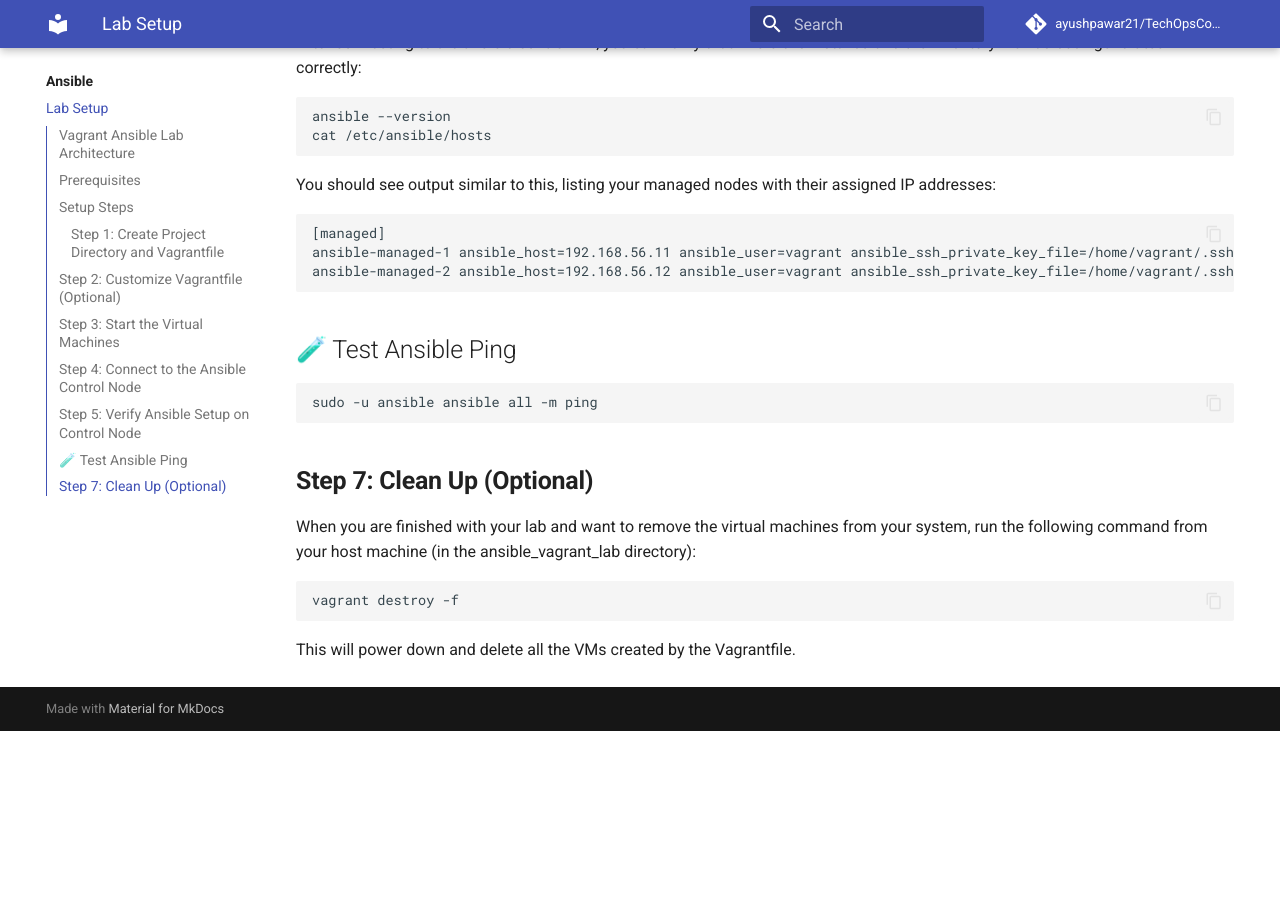
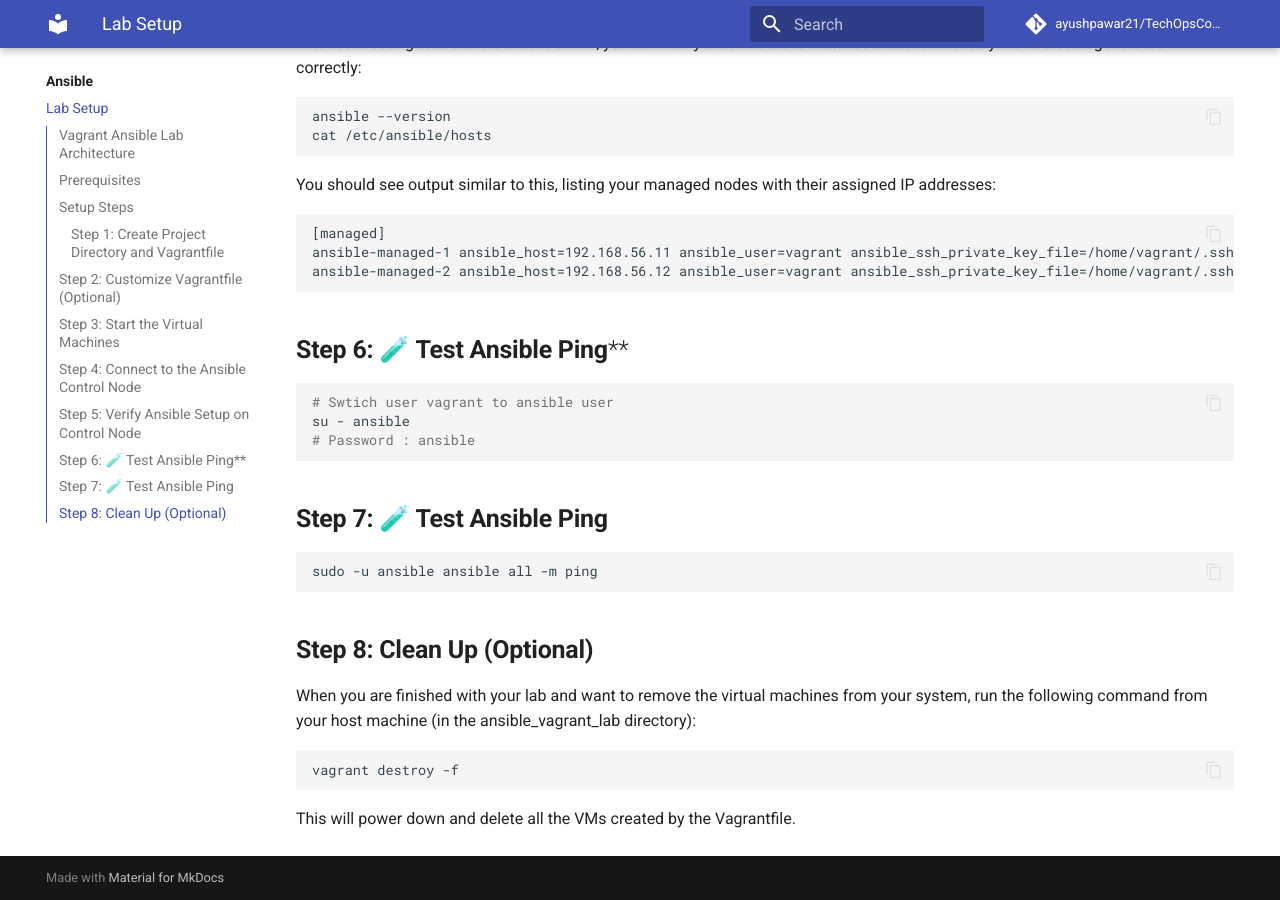
Before and after one commit to ayushpawar21/TechOpsConfigWiki, an MkDocs documentation site: the page built from docs/ansible/setup.md, in a window 1280 px wide and 900 px high, scrolled down 4068 px. Built offline with MkDocs 1.6.1 and Material for MkDocs 9.7.7, drawn with Linux system fonts in a browser that asks for light colours; comment, search, counter and statistics services are not loaded; before the commit the page ends 4799 px from its top, so only the background shows below that.

Commit message:
Added the commands

````diff
--- a/docs/ansible/setup.md
+++ b/docs/ansible/setup.md
@@ -194,15 +194,21 @@ ansible-managed-1 ansible_host=192.168.56.11 ansible_user=vagrant ansible_ssh_pr
 ansible-managed-2 ansible_host=192.168.56.12 ansible_user=vagrant ansible_ssh_private_key_file=/home/vagrant/.ssh/id_rsa
 ```
 
-## 🧪 Test Ansible Ping
+## **Step 6: 🧪 Test Ansible Ping****
+
+```bash
+# Swtich user vagrant to ansible user
+su - ansible
+# Password : ansible
+```
+
+## **Step 7: 🧪 Test Ansible Ping**
 
 ```bash
 sudo -u ansible ansible all -m ping
-
-
 ```
 
-## **Step 7: Clean Up (Optional)**
+## **Step 8: Clean Up (Optional)**
 When you are finished with your lab and want to remove the virtual machines from your system, run the following command from your host machine (in the ansible_vagrant_lab directory):
 
 ```bash
````
